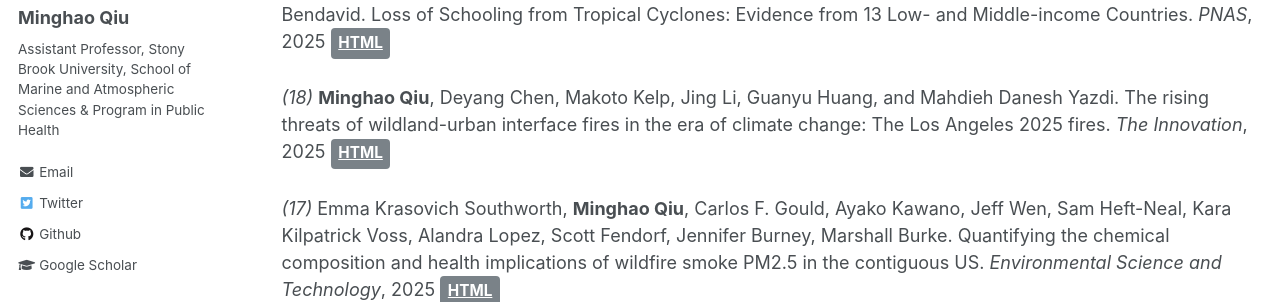
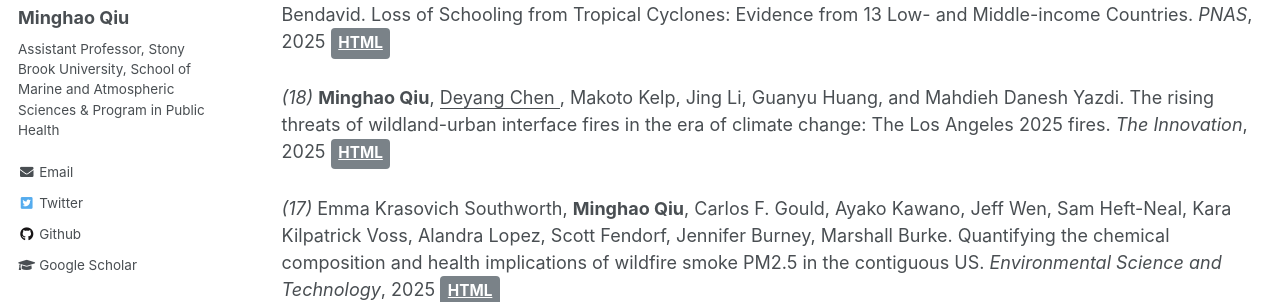
Before and after one commit to mhqiu/mhqiu.github.io, a Jekyll site: the page built from _pages/publications.md, in a window 1280 px wide and 900 px high, scrolled down 1594 px. Shown: the part 173-475 px from the top of the window. Built offline with Jekyll 4.4.1, drawn with Linux system fonts in a browser that asks for light colours; formulas are drawn with MathJax 3; some of the changed text lies outside the part shown.

```diff
--- a/_pages/publications.md
+++ b/_pages/publications.md
@@ -28,7 +28,7 @@ Rachel Connolly, Jenny T. Nguyen, Aron Walker, Joseph Wilkins, Yiqun Ma, Rosana
 **Minghao Qiu**, Christopher W. Callahan, Iván Higuera-Mendieta, Lisa Rennels, Bryan Parthum, Noah S. Diffenbaugh, Marshall Burke. Valuing wildfire smoke related mortality benefits from climate mitigation. *submitted*
 <a href="https://www.nber.org/papers/w33829" class="btn">NBER Working Paper</a>
 
-<u>Yangmingkai Li<u>, Xiaomeng Jin, Makoto Kelp, Haitong Z. Sun, **Minghao Qiu**. Growing impacts of fire smoke on ozone pollution and associated mortality burden in the United States. *submitted*
+<ins> Yangmingkai Li </ins>, Xiaomeng Jin, Makoto Kelp, Haitong Z. Sun, **Minghao Qiu**. Growing impacts of fire smoke on ozone pollution and associated mortality burden in the United States. *submitted*
 
 Alexander S. Honeyman, *Minghao Qiu*, Newton Nguyen, Alireza Namayandeh, Emma Krasovich Southworth, Marshall Burke, Scott Fendorf. Invisible and Far-Reaching Threat of Metal Toxins from Wildfire Smoke. *submitted*
 
@@ -60,7 +60,7 @@ Marissa Childs, Mariana Martins, Andrew J. Wilson, Sam Heft-Neal, **Minghao Qiu*
 
 *(19)* Renzhi Jing, Sam Heft-Neal, Zetianyu Wang, Jie Chen, **Minghao Qiu**, Isaac M. Opper, Zachary Wagner, Eran Bendavid. Loss of Schooling from Tropical Cyclones: Evidence from 13 Low- and Middle-income Countries. *PNAS*, 2025 <a href="https://doi.org/10.1029/2025AV001682" class="btn">HTML</a>
 
-*(18)* **Minghao Qiu**, Deyang Chen, Makoto Kelp, Jing Li, Guanyu Huang, and Mahdieh Danesh Yazdi. The rising threats of wildland-urban interface fires in the era of climate change: The Los Angeles 2025 fires. *The Innovation*, 2025
+*(18)* **Minghao Qiu**, <ins> Deyang Chen </ins>, Makoto Kelp, Jing Li, Guanyu Huang, and Mahdieh Danesh Yazdi. The rising threats of wildland-urban interface fires in the era of climate change: The Los Angeles 2025 fires. *The Innovation*, 2025
 <a href="https://www.cell.com/the-innovation/fulltext/S2666-6758(25)00038-4" class="btn">HTML</a>
 
 *(17)* Emma Krasovich Southworth, **Minghao Qiu**, Carlos F. Gould, Ayako Kawano, Jeff Wen, Sam Heft-Neal, Kara Kilpatrick Voss, Alandra Lopez, Scott Fendorf, Jennifer Burney, Marshall Burke. Quantifying the chemical composition and health implications of wildfire smoke PM2.5 in the contiguous US. *Environmental Science and Technology*, 2025
```
